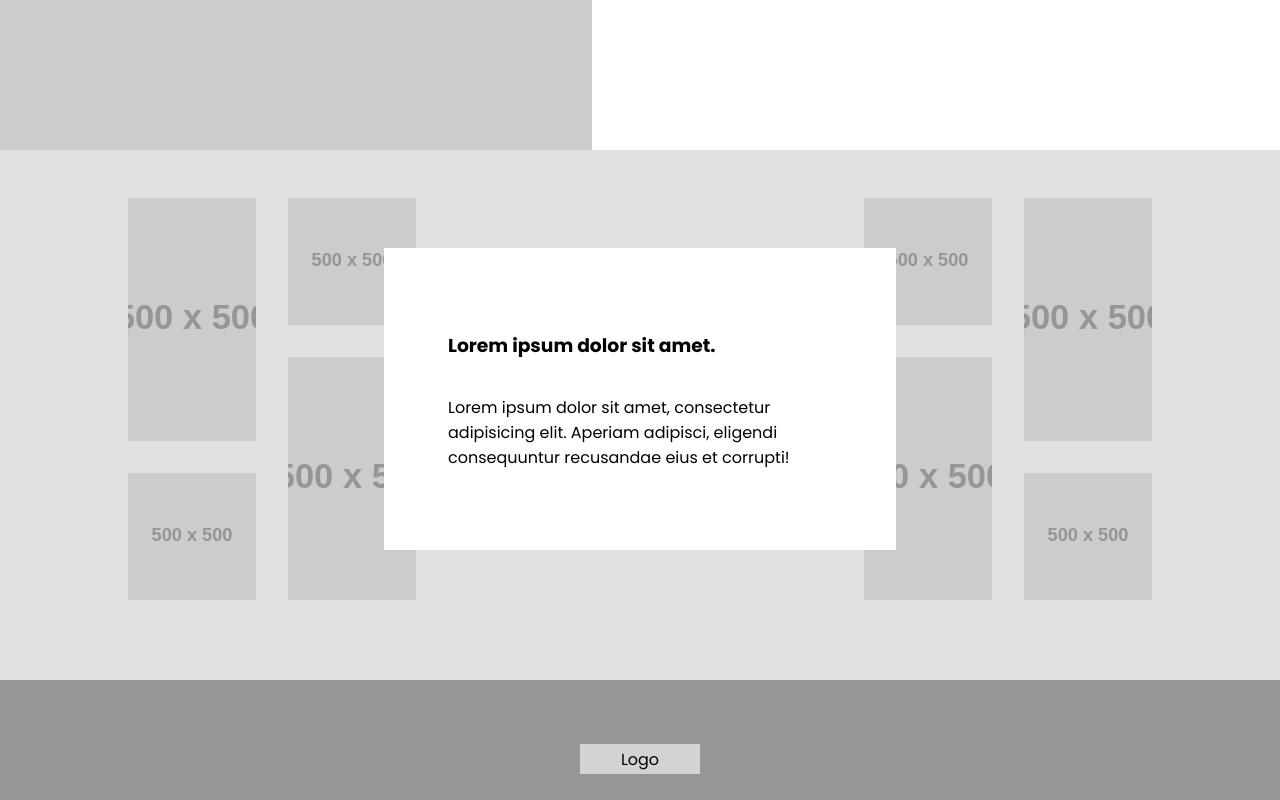
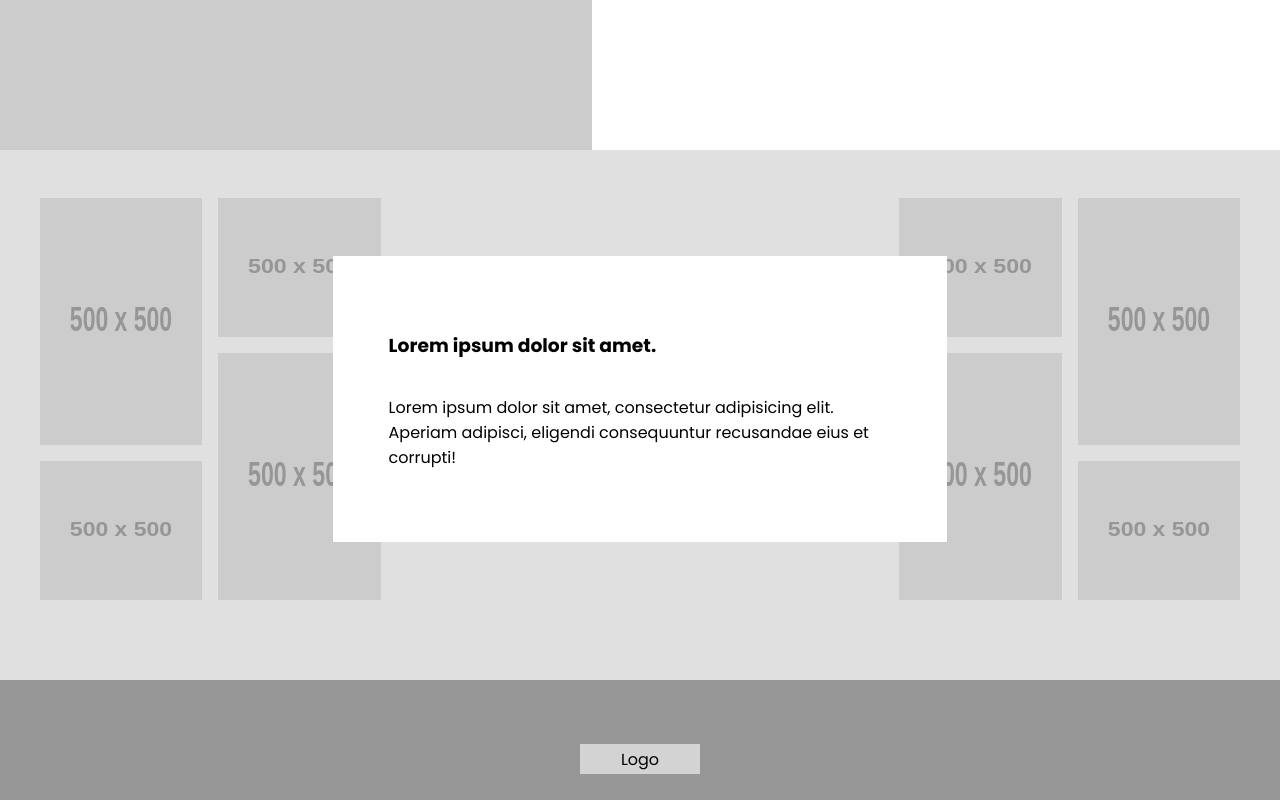
Before and after one commit to elinbostrom/Layout-and-Wireframe-task, a plain HTML site: page index.html in a window 1280 px wide. Shown: the part 3565-4365 px from the top of the page. Drawn offline with Linux system fonts and the light colour scheme; placeholder pictures from the web are drawn by us.

Commit message:
changed backgroundimg to imgtags

```diff
--- a/index.html
+++ b/index.html
@@ -95,14 +95,14 @@
               recusandae eius et corrupti!</p>
           </div>
         </div>
-        <div class="tasksimg1"></div>
-        <div class="tasksimg2"></div>
-        <div class="tasksimg3"></div>
-        <div class="tasksimg4"></div>
+        <div class="imgwrapper tasksimg1"><img src="https://via.placeholder.com/500" class="tasksimg1"></img></div>
+        <div class="imgwrapper tasksimg2"><img src="https://via.placeholder.com/500" class="tasksimg2"></img></div>
+        <div class="imgwrapper tasksimg3"><img src="https://via.placeholder.com/500" class="tasksimg3"></img></div>
+        <div class="imgwrapper tasksimg4"><img src="https://via.placeholder.com/500" class="tasksimg4"></img></div>
       </section>
 
       <section class="aboutus">
-        <div class="aboutusimg"></div>
+        <div class="imgwrapper aboutusimg"><img src="https://via.placeholder.com/500" class="aboutusimg"></img></div>
         <div class="aboutustext">
           <h3>Lorem ipsum dolor sit amet.</h3>
           <p>Lorem ipsum dolor sit amet, consectetur adipisicing elit. Aperiam adipisci, eligendi consequuntur
@@ -114,19 +114,19 @@
       </section>
 
       <section class="gallery">
-        <div class="galleryimg1"></div>
-        <div class="galleryimg2"></div>
-        <div class="galleryimg3"></div>
-        <div class="galleryimg4"></div>
+        <div class="imgwrapper galleryimg1"><img src="https://via.placeholder.com/500" class="galleryimg1"></img></div>
+        <div class="imgwrapper galleryimg2"><img src="https://via.placeholder.com/500" class="galleryimg2"></img></div>
+        <div class="imgwrapper galleryimg3"><img src="https://via.placeholder.com/500" class="galleryimg3"></img></div>
+        <div class="imgwrapper galleryimg4"><img src="https://via.placeholder.com/500" class="galleryimg4"></img></div>
         <div class="gallerytext">
           <h3>Lorem ipsum dolor sit amet.</h3>
           <p>Lorem ipsum dolor sit amet, consectetur adipisicing elit. Aperiam adipisci, eligendi consequuntur
             recusandae eius et corrupti!</p>
         </div>
-        <div class="galleryimg5"></div>
-        <div class="galleryimg6"></div>
-        <div class="galleryimg7"></div>
-        <div class="galleryimg8"></div>
+        <div class="imgwrapper galleryimg5"><img src="https://via.placeholder.com/500" class="galleryimg5"></img></div>
+        <div class="imgwrapper galleryimg6"><img src="https://via.placeholder.com/500" class="galleryimg6"></img></div>
+        <div class="imgwrapper galleryimg7"><img src="https://via.placeholder.com/500" class="galleryimg7"></img></div>
+        <div class="imgwrapper galleryimg8"><img src="https://via.placeholder.com/500" class="galleryimg8"></img></div>
       </section>
     </section>
 
--- a/style.css
+++ b/style.css
@@ -158,8 +158,16 @@ article {
   margin: 3em;
 }
 
+.imgwrapper {
+  position: relative;
+  display: block;
+}
+
+.imgwrapper img {
+  position: absolute;
+}
+
 .tasksimg1 {
-  background-image: url(https://via.placeholder.com/500);
   background-position: center;
   background-size: cover;
   width: 100%;
@@ -167,7 +175,6 @@ article {
 }
 
 .tasksimg2 {
-  background-image: url(https://via.placeholder.com/500);
   background-position: center;
   background-size: cover;
   width: 100%;
@@ -175,7 +182,6 @@ article {
 }
 
 .tasksimg3 {
-  background-image: url(https://via.placeholder.com/500);
   background-position: center;
   background-size: cover;
   width: 100%;
@@ -184,7 +190,6 @@ article {
 }
 
 .tasksimg4 {
-  background-image: url(https://via.placeholder.com/500);
   background-position: center;
   background-size: cover;
   width: 100%;
@@ -211,7 +216,6 @@ article {
   display: grid;
   grid-template-columns: 1fr 1fr;
   min-height: 600px;
-  min-width: 600px;
   grid-gap: 6em;
   background: white;
 }
@@ -244,14 +248,13 @@ article {
     "img1 img2 text img5 img6"
     "img1 img4 text img7 img6"
     "img3 img4 text img7 img8";
-  grid-gap: 2em;
-  max-width: 80%;
+  grid-gap: 1em;
+  max-width: 1200px;
   margin: auto;
   padding-top: 3em;
 }
 
 .galleryimg1 {
-  background-image: url(https://via.placeholder.com/500);
   background-position: center;
   background-size: cover;
   width: 100%;
@@ -260,7 +263,6 @@ article {
 }
 
 .galleryimg2 {
-  background-image: url(https://via.placeholder.com/500);
   background-position: center;
   background-size: cover;
   width: 100%;
@@ -269,7 +271,6 @@ article {
 }
 
 .galleryimg3 {
-  background-image: url(https://via.placeholder.com/500);
   background-position: center;
   background-size: cover;
   width: 100%;
@@ -278,7 +279,6 @@ article {
 }
 
 .galleryimg4 {
-  background-image: url(https://via.placeholder.com/500);
   background-position: center;
   background-size: cover;
   width: 100%;
@@ -287,7 +287,6 @@ article {
 }
 
 .galleryimg5 {
-  background-image: url(https://via.placeholder.com/500);
   background-position: center;
   background-size: cover;
   width: 100%;
@@ -296,7 +295,6 @@ article {
 }
 
 .galleryimg6 {
-  background-image: url(https://via.placeholder.com/500);
   background-position: center;
   background-size: cover;
   width: 100%;
@@ -305,7 +303,6 @@ article {
 }
 
 .galleryimg7 {
-  background-image: url(https://via.placeholder.com/500);
   background-position: center;
   background-size: cover;
   width: 100%;
@@ -314,7 +311,6 @@ article {
 }
 
 .galleryimg8 {
-  background-image: url(https://via.placeholder.com/500);
   background-position: center;
   background-size: cover;
   width: 100%;
@@ -328,7 +324,7 @@ article {
   align-self: center;
   margin-left: -4em;
   margin-right: -4em;
-  padding: 4em;
+  padding: 3.5em;
   grid-area: text;
   z-index: 10;
 }
```
